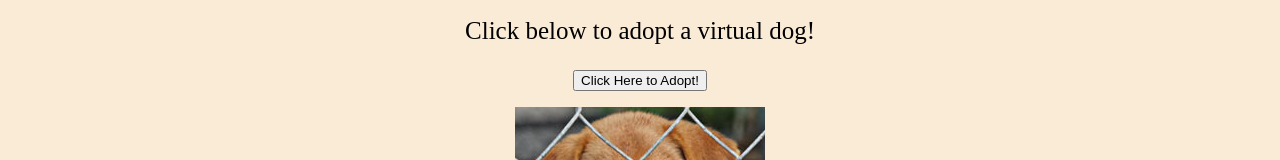
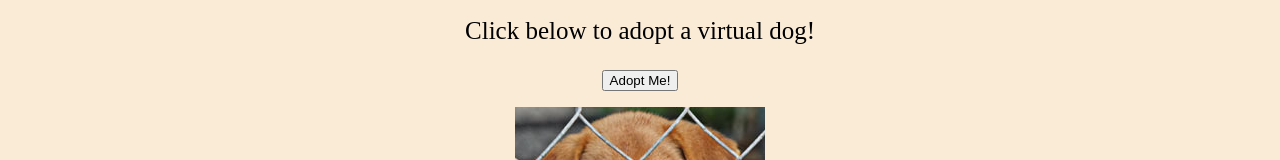
Before and after one commit to alamogeorge/HTML2, a plain HTML site: page index.html in a window 1280 px wide. Shown: the part 3135-3295 px from the top of the page. Drawn offline with Linux system fonts and the light colour scheme.

Commit message:
Update index.html

```diff
--- a/index.html
+++ b/index.html
@@ -45,7 +45,7 @@
 		<hr>
 		<p style="font-size:25px;">Click below to adopt a virtual dog!</p>
 
-<button type="button" onclick="myFunction()">Click Here to Adopt!</button>
+		<button type="button" onclick="myFunction()">Adopt Me!</button>
 
 		<p id="demo"><img src="Images/sad-puppy.jpg" alt="sad puppy"></p>
 		<script>
```
Lines whose indentation alone changed are shown as unchanged.
